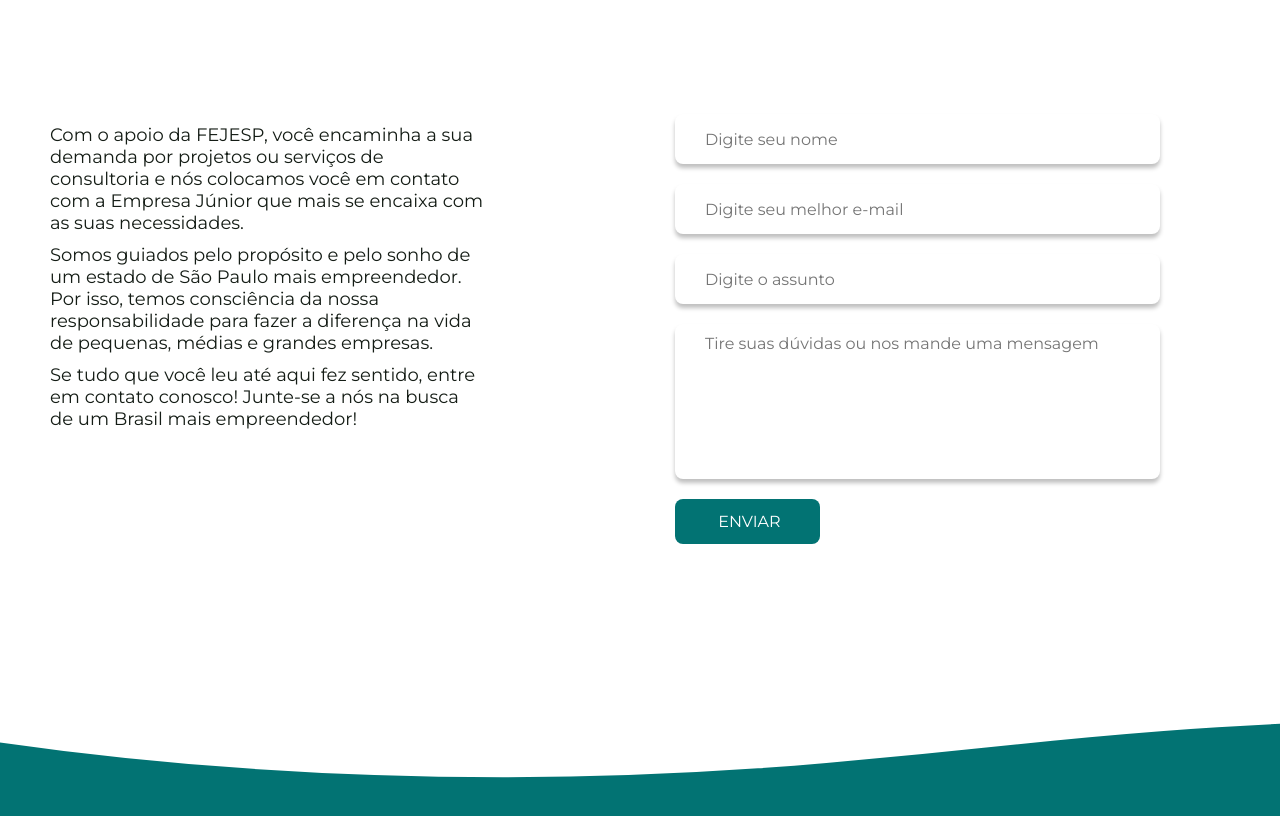
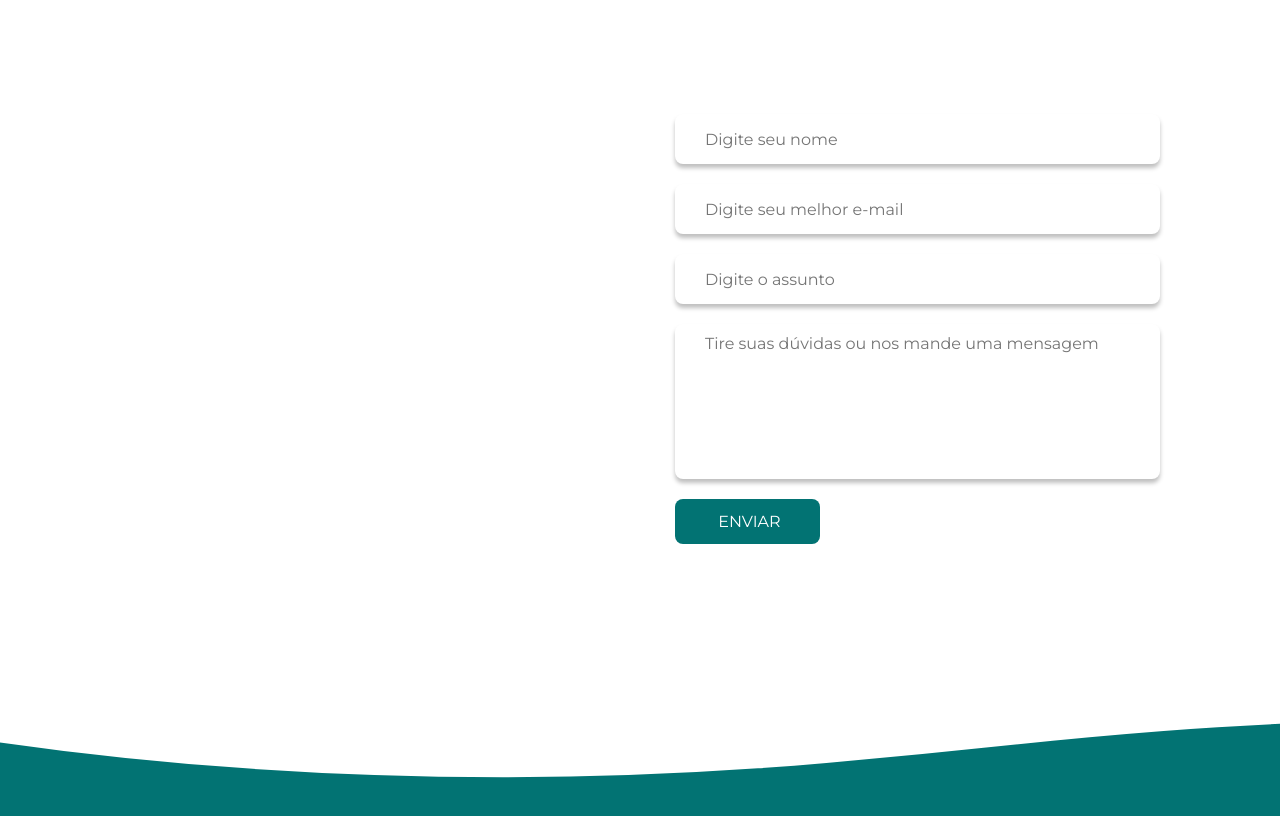
Before and after one commit to citi-onboarding/ecossistema-ejs, a React (Create React App) app in the folder client/: page / in a window 1280 px wide. Shown: the part 3200-4016 px from the top of the page. Built offline with nearby package versions, Linux system fonts and the light colour scheme; no server answers.

Commit message:
feat(backend-connection-footer-and-conecte-se):stablished the connection between the backend and the conecte-se section

```diff
--- a/client/src/Views/Formulario/Formulario.jsx
+++ b/client/src/Views/Formulario/Formulario.jsx
@@ -1,4 +1,5 @@
 import { useState } from 'react';
+import {useEffect} from 'react';
 import axios from 'axios';
 
 import {url} from "../../config/config";
@@ -33,18 +34,28 @@ function Formulario() {
       alert(`Algo deu errado: ${error}`)
     }
   }
+
+  const [paragrafo1, setParagrafo1] = useState([]);
+  const [paragrafo2, setParagrafo2] = useState([]);
+  const [paragrafo3, setParagrafo3] = useState([]);
+
+  const getParagraph = async () => {
+    const res = await axios.get(`http://localhost:1337/conecte-se`);
+    const { Paragrafo_1, Paragrafo_2, Paragrafo_3 } = res.data;
+    setParagrafo1(Paragrafo_1);
+    setParagrafo2(Paragrafo_2);
+    setParagrafo3(Paragrafo_3);
+  };
+  useEffect (() => {
+    getParagraph();
+  }, [])
   return (
     <div className="conecte-se">
         <div className="container">
             <div className="formulario" id="conecte-text">
-                <Formstext justify="right" Contacttext="Com o apoio da FEJESP, você encaminha a
-                sua demanda por projetos ou serviços de consultoria e nós colocamos você em contato
-                com a Empresa Júnior que mais se encaixa com as suas necessidades."/>
-                <Formstext justify="right" Contacttext="Somos guiados pelo propósito e pelo sonho
-                de um estado de São Paulo mais empreendedor. Por isso, temos consciência da nossa
-                responsabilidade para fazer a diferença na vida de pequenas, médias e grandes empresas."/>
-                <Formstext justify="right" Contacttext="Se tudo que você leu até aqui fez sentido,
-                entre em contato conosco! Junte-se a nós na busca de um Brasil mais empreendedor!"/>
+                <Formstext justify="right" Contacttext={paragrafo1}/>
+                <Formstext justify="right" Contacttext={paragrafo2}/>
+                <Formstext justify="right" Contacttext={paragrafo3}/>
             </div>
             <div className="formulario" id="forms-info">
               <form className='Form' onSubmit={sendEmail}>
```
Also changed, not shown: 1 other file (tests, documents, lock files or other folders).
